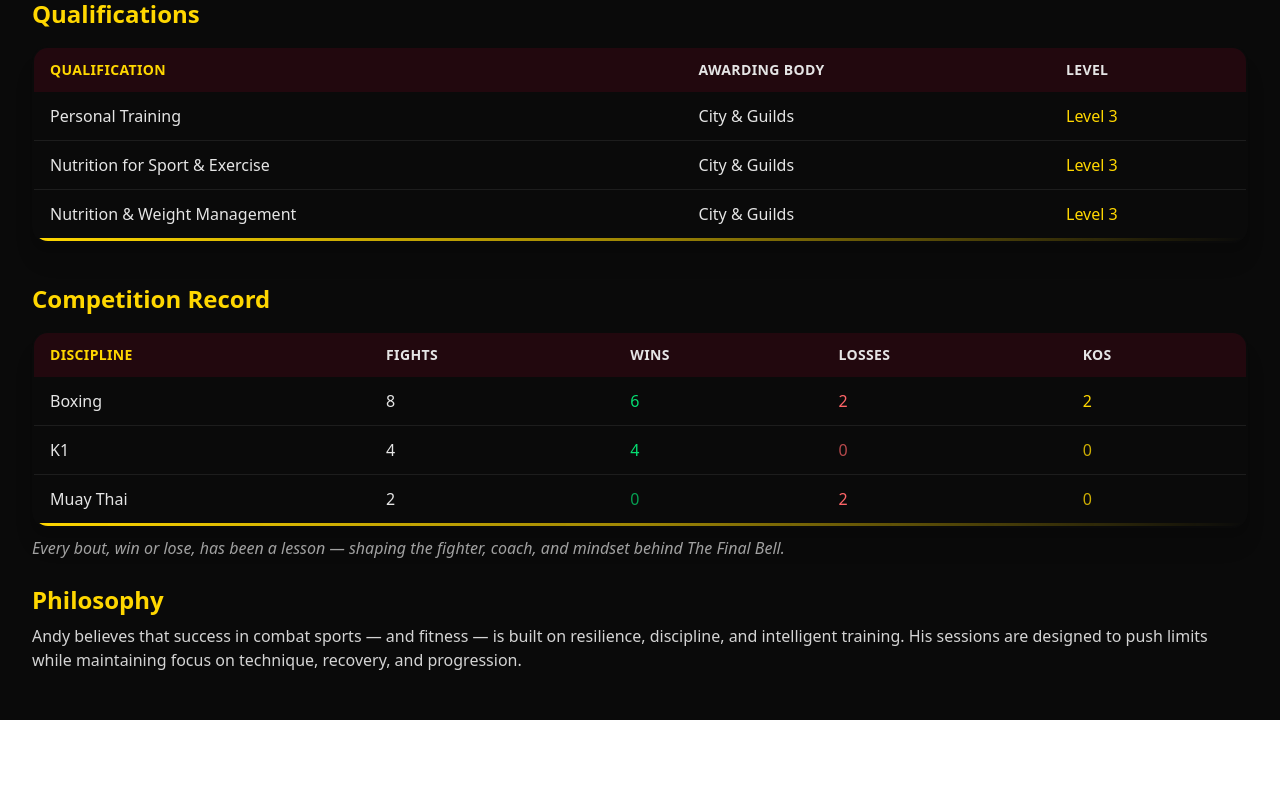
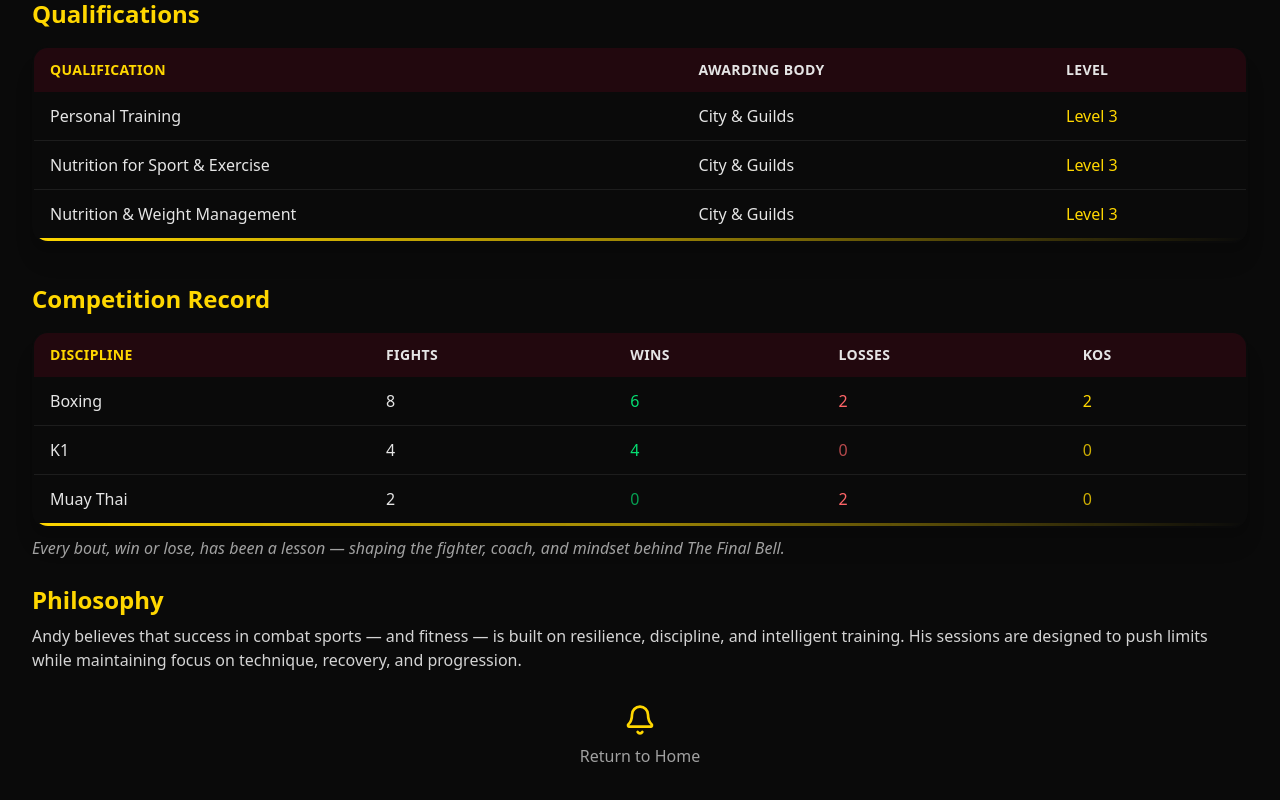
Before and after one commit to apstevens/the-final-bell, a React (Vite) app: page /about in a window 1280 px wide. Shown: the part 742-1542 px from the top of the page. Before the commit the page ends 1462 px from the top, so only its background shows below. Built offline with nearby package versions, Linux system fonts and the light colour scheme.

Commit message:
Added navigation and styles

```diff
--- a/src/App.tsx
+++ b/src/App.tsx
@@ -42,7 +42,7 @@ export default function TheFinalBellLanding() {
         <div className="absolute inset-0 bg-gradient-to-b from-black/70 via-black/60 to-black/80" />
           <div className="relative mx-auto flex max-w-6xl flex-col items-start gap-6 px-6 py-12 md:px-8 md:py-4">
             <span className="text-sm font-semibold tracking-wider text-secondary">
-            Every Saturday — Chelmsford
+            Every Saturday — Chelmsford/Witham
             </span>
             <h1 className="text-3xl font-extrabold leading-tight sm:text-4xl md:text-4xl">
               <img src={imgurl2} alt="The Final Bell Logo" className="inline-block w-3xs" />
@@ -286,7 +286,7 @@ export default function TheFinalBellLanding() {
         <div className="mx-auto grid max-w-6xl grid-cols-1 gap-8 px-6 py-12 md:grid-cols-3 md:px-8">
           <div>
             <h4 className="text-xl font-bold text-secondary" style={{ color: gold }}>The Final Bell</h4>
-            <p className="mt-2 text-neutral-300">Boxing Fitness & Muay Thai Training — Chelmsford (Saturdays)</p>
+            <p className="mt-2 text-neutral-300">Boxing Fitness & Muay Thai Training — Chelmsford/Witham (Saturdays)</p>
           </div>
           <div className="space-y-3">
             <p className="flex items-center gap-2"><Phone className="h-5 w-5 text-secondary" /><a href="tel:+447485041755"> +44 7485 041755</a></p>
--- a/src/pages/About.tsx
+++ b/src/pages/About.tsx
@@ -1,5 +1,6 @@
 // About.tsx
 
+import { Bell } from 'lucide-react';
 import imgUrl from '../assets/victory_vintage.webp';
 
 export default function About() {
@@ -131,6 +132,12 @@ export default function About() {
             </div>
         </section>
       </div>
+      <div className="w-full flex flex-col items-center group transition-colors">
+        <a href="/" className="flex flex-col items-center">
+          <Bell className="h-8 w-8 text-secondary mt-8 mb-2 transition-colors group-hover:text-primary" />
+          <p className="text-neutral-400 transition-colors group-hover:text-primary">Return to Home</p>
+        </a>
+      </div>
     </main>
   );
 }
--- a/src/pages/MembersBook.tsx
+++ b/src/pages/MembersBook.tsx
@@ -1,4 +1,5 @@
 // MembersBook.tsx
+import { Bell } from "lucide-react";
 import { InlineWidget } from "react-calendly";
 
 export default function MembersBook() {
@@ -15,6 +16,12 @@ export default function MembersBook() {
           styles={{ height: 720 }}
         />
       </div>
+      <div className="w-full flex flex-col items-center group transition-colors">
+        <a href="/" className="flex flex-col items-center">
+          <Bell className="h-8 w-8 text-secondary mt-8 mb-2 transition-colors group-hover:text-primary" />
+          <p className="text-neutral-400 transition-colors group-hover:text-primary">Return to Home</p>
+        </a>
+      </div>
     </main>
   );
 }
--- a/src/pages/PrivacyPolicy.tsx
+++ b/src/pages/PrivacyPolicy.tsx
@@ -1,4 +1,5 @@
 // src/pages/PrivacyPolicy.tsx
+import { Bell } from 'lucide-react';
 import img from '../assets/finalBellLogo.png'
 export default function PrivacyPolicy() {
   return (
@@ -123,6 +124,12 @@ export default function PrivacyPolicy() {
             </a>.
             </p>
         </section>
+        <div className="w-full flex flex-col items-center group transition-colors">
+        <a href="/" className="flex flex-col items-center">
+          <Bell className="h-8 w-8 text-secondary mt-8 mb-2 transition-colors group-hover:text-primary" />
+          <p className="text-neutral-400 transition-colors group-hover:text-primary">Return to Home</p>
+        </a>
+      </div>
         </main>
     </div>
   );
--- a/src/pages/TermsOfService.tsx
+++ b/src/pages/TermsOfService.tsx
@@ -1,4 +1,5 @@
 
+import { Bell } from 'lucide-react';
 import img from '../assets/finalBellLogo.png'
 export default function TermsOfService() {
   return (
@@ -138,6 +139,12 @@ export default function TermsOfService() {
                 </p>
             </article>
             </section>
+            <div className="w-full flex flex-col items-center group transition-colors">
+                <a href="/" className="flex flex-col items-center">
+                    <Bell className="h-8 w-8 text-secondary mt-8 mb-2 transition-colors group-hover:text-primary" />
+                    <p className="text-neutral-400 transition-colors group-hover:text-primary">Return to Home</p>
+                </a>
+            </div>
         </main>
     </div>
   );
```
